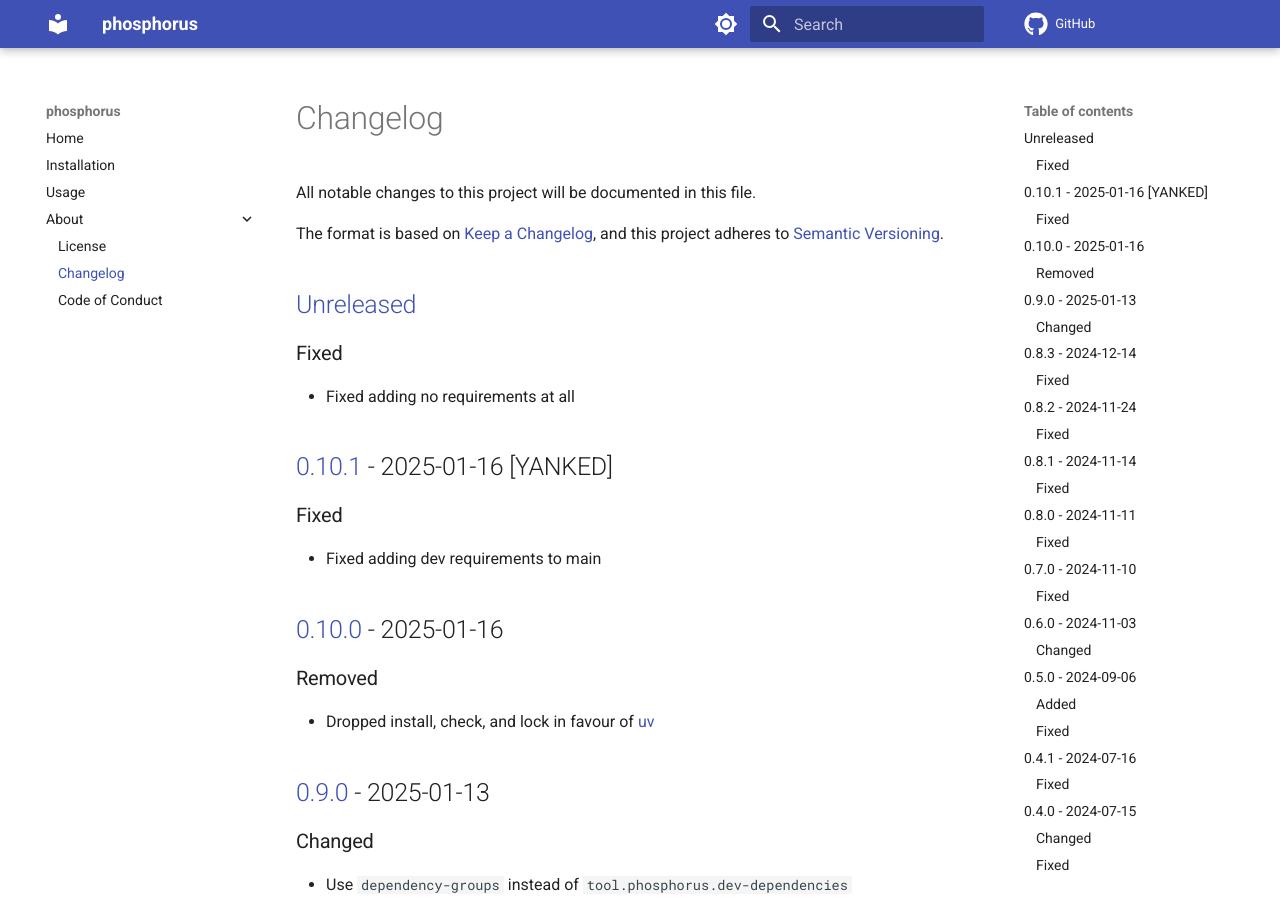
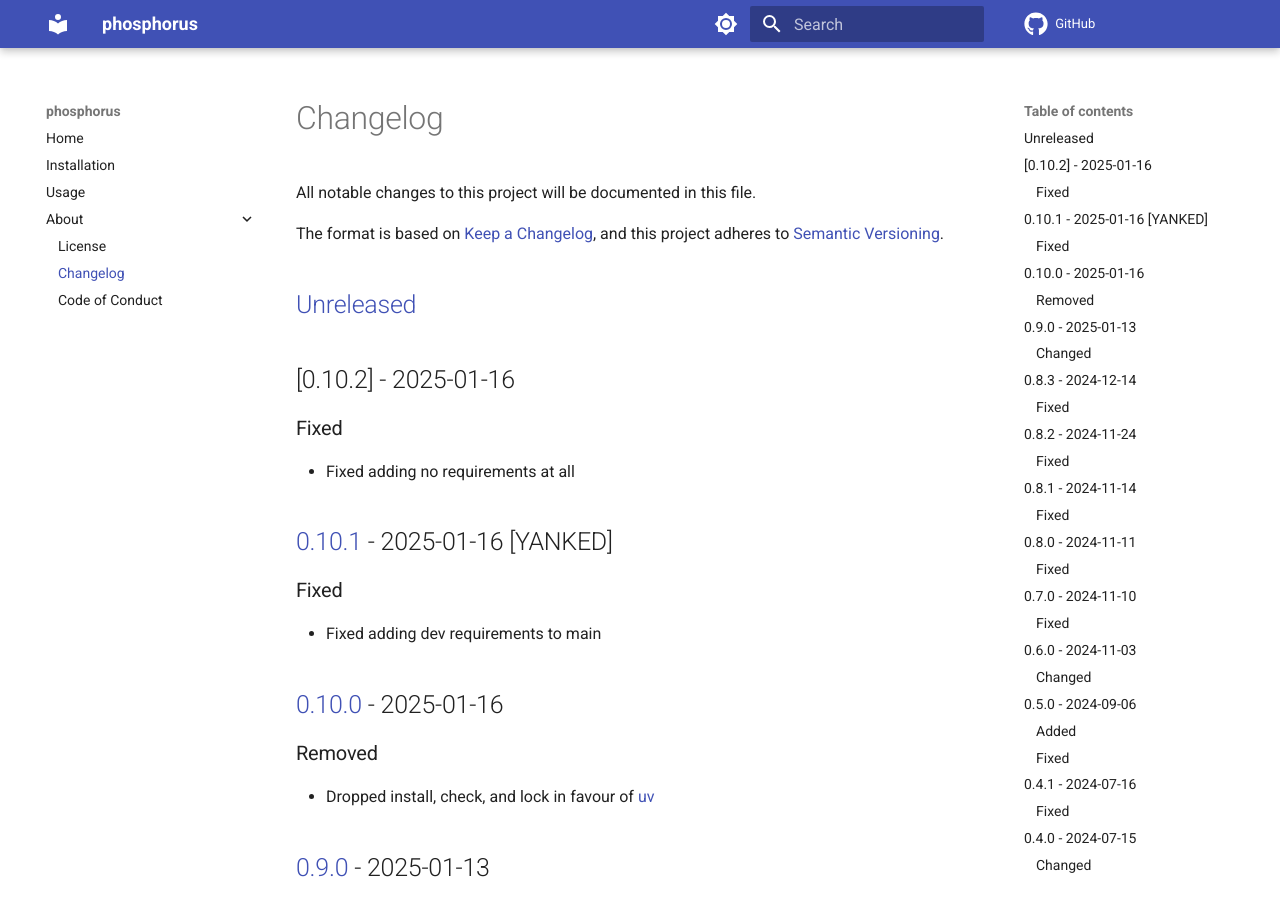
Before and after one commit to spapanik/phosphorus, an MkDocs documentation site: the page built from docs/CHANGELOG.md, in a window 1280 px wide and 900 px high. Built offline with MkDocs 1.6.1 and Material for MkDocs 9.7.7, drawn with Linux system fonts in a browser that asks for light colours; comment, search, counter and statistics services are not loaded.

Commit message:
🔖 Bump version

```diff
--- a/docs/CHANGELOG.md
+++ b/docs/CHANGELOG.md
@@ -5,6 +5,8 @@
 The format is based on [Keep a Changelog], and this project adheres to [Semantic Versioning].
 
 ## [Unreleased]
+
+## [0.10.2] - 2025-01-16
 
 ### Fixed
 
@@ -143,7 +145,8 @@
 [Keep a Changelog]: https://keepachangelog.com/en/1.0.0/
 [Semantic Versioning]: https://semver.org/spec/v2.0.0.html
 [uv]: https://docs.astral.sh/uv/
-[Unreleased]: https://github.com/spapanik/phosphorus/compare/v0.10.1...main
+[Unreleased]: https://github.com/spapanik/phosphorus/compare/v0.10.2...main
+[0.10.1]: https://github.com/spapanik/phosphorus/compare/v0.10.1...v0.10.2
 [0.10.1]: https://github.com/spapanik/phosphorus/compare/v0.10.0...v0.10.1
 [0.10.0]: https://github.com/spapanik/phosphorus/compare/v0.9.0...v0.10.0
 [0.9.0]: https://github.com/spapanik/phosphorus/compare/v0.8.3...v0.9.0
--- a/src/phosphorus/__version__.py
+++ b/src/phosphorus/__version__.py
@@ -1 +1 @@
-__version__ = "0.10.1"
+__version__ = "0.10.2"
```
